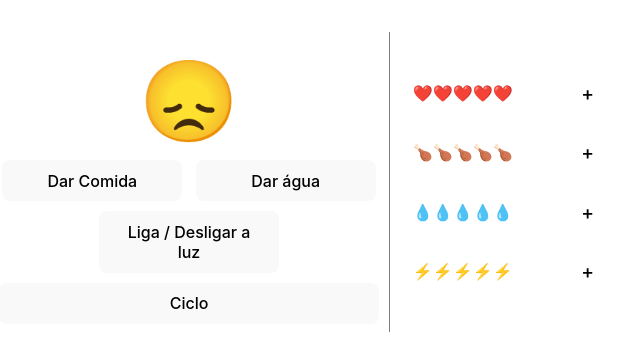
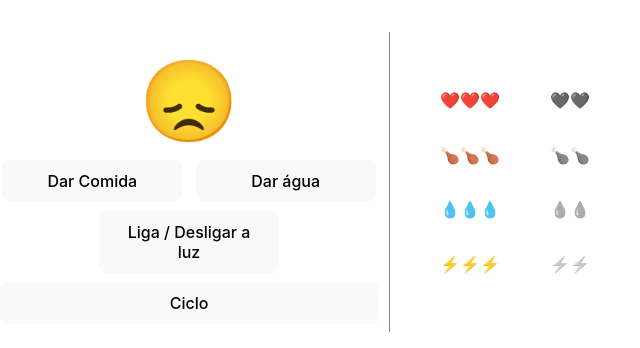
Before and after one commit to ufjf-dcc207/ufjf-dcc207-2024-3-a-atv06-VanessaTrajano, a React (Vite) app: page / in a window 1280 px wide. Shown: the part 218-566 px from the top of the page, without its empty margins (326-966 px from the left). Built offline with nearby package versions, Linux system fonts and the light colour scheme.

Commit message:
Iça estado de contador

```diff
--- a/src/Contador.tsx
+++ b/src/Contador.tsx
@@ -2,23 +2,15 @@ import { useState } from "react";
 import "./Contador.css";
 
 interface ContadorProps {
-  emoji: String;
+  emoji: string;
+  valor: number
 }
 
-function Contador({ emoji }: ContadorProps) {
-  const [quant, setQuant] = useState(5);
-
-  function melhorar() {
-    setQuant((q) => (q == 5 ? 0 : q + 1));
-  }
-
+function Contador({ emoji, valor }: ContadorProps) {
   return (
     <div className="contador-container">
-      <span>{emoji.repeat(quant)}</span>
-      <span className="cinza">{emoji.repeat(5 - quant)}</span>
-      <button className="botao-contador" onClick={melhorar}>
-        +
-      </button>
+      <span>{emoji.repeat(valor)}</span>
+      <span className="cinza">{emoji.repeat(5 - valor)}</span>
     </div>
   );
 }
--- a/src/Emoji.tsx
+++ b/src/Emoji.tsx
@@ -43,9 +43,10 @@ export default function Emoji() {
         </div>
       </div>
       <div className="emoji-categorias">
-        {categorias.map((emoji) => (
-          <Contador emoji={emoji} />
-        ))}
+        <Contador emoji={"❤️"} valor={3}/>
+        <Contador emoji={"🍗"} valor={3}/>
+        <Contador emoji={"💧"} valor={3}/>
+        <Contador emoji={"⚡"} valor={3}/>
       </div>
     </div>
   );
```
